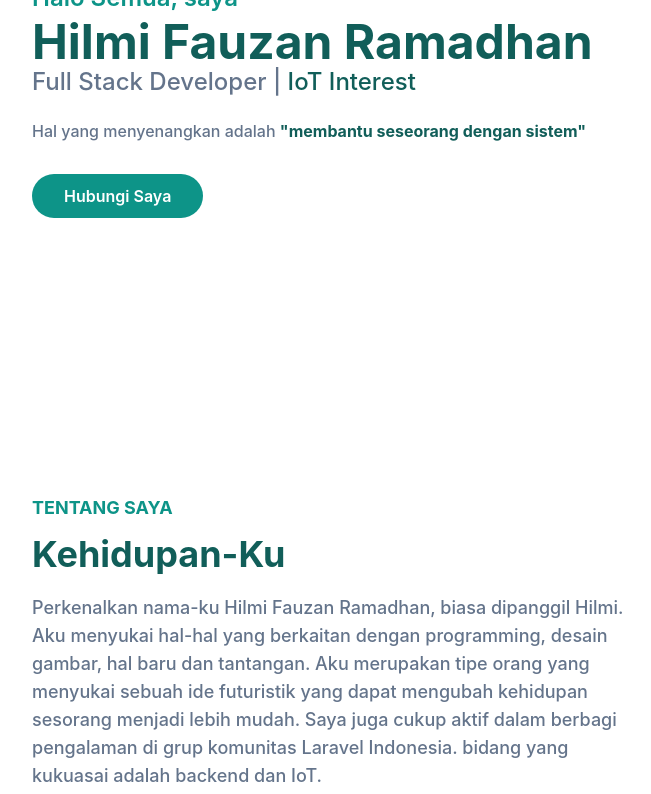
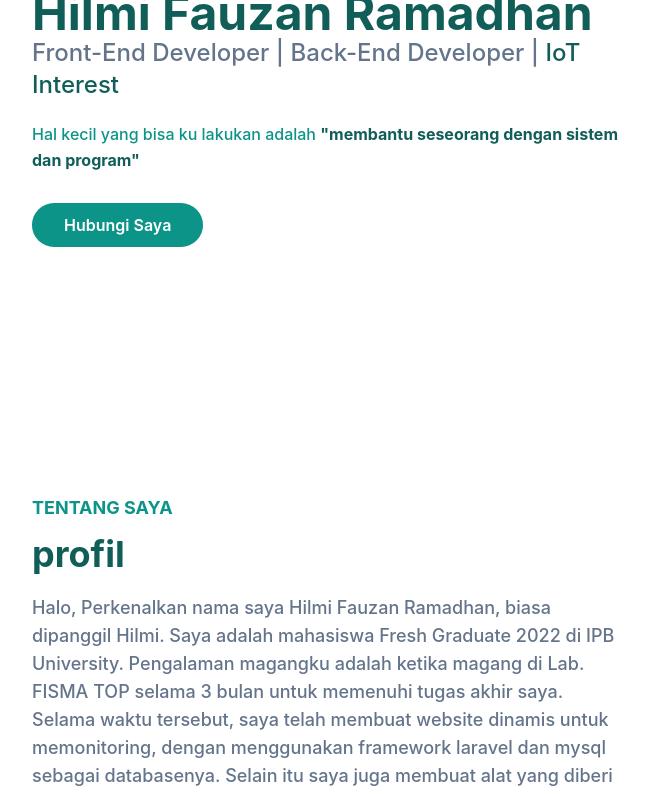
Before and after one commit to HilmiFauzan/portofolio_hilmi_fauzan, a website: page index.html in a window 1280 px wide. Shown: the part 280-1074 px from the top of the page, 0-651 px from the left. Drawn offline with Linux system fonts and the light colour scheme.

Commit message:
Update index.html
penjelasan terkait pengenalan dan profil

```diff
--- a/index.html
+++ b/index.html
@@ -76,10 +76,10 @@
 		<div class="container mt-2">
 			<div class="flex flex-wrap">
 				<div class="w-full self-center px-4 lg:w-1/2">
-					<h1 class="text-base font-semibold text-primary md:text-xl lg:text-2xl">Halo Semua, saya <span class="block font-bold text-dark text-4xl mt-1 lg:text-5xl dark:text-white">Hilmi Fauzan Ramadhan</span></h1>
-					<h2 class="font-medium text-secondary text-lg mb-5 lg:text-2xl dark:text-slate-300">Full Stack Developer |
+					<h1 class="text-base font-semibold text-primary md:text-xl lg:text-2xl">Halo semua, saya <span class="block font-bold text-dark text-4xl mt-1 lg:text-5xl dark:text-white">Hilmi Fauzan Ramadhan</span></h1>
+					<h2 class="font-medium text-secondary text-lg mb-5 lg:text-2xl dark:text-slate-300">Front-End Developer | Back-End Developer |
 						<span class="text-dark dark:text-white"> IoT Interest</span></h2>
-						<p class="font-medium text-secondary mb-10 leading-relaxed">Hal yang menyenangkan adalah <span class="text-dark font-bold dark:text-white">"membantu seseorang dengan sistem"</span></p>
+						<p class="font-medium text-primary mb-10 leading-relaxed">Hal kecil yang bisa ku lakukan adalah <span class="text-dark font-bold dark:text-white">"membantu seseorang dengan sistem dan program"</span></p>
 
 						<a href="http://hilmifauzan170@gmail.com" target="_blank" class="text-base font-semibold text-white bg-primary py-3 px-8 rounded-full hover:shadow-lg hover:bg-opacity-80 transition duration-300 ease-in-out">Hubungi Saya</a>
 					</div>
@@ -104,8 +104,12 @@
 			<div class="flex flex-wrap dark:text-white">
 				<div class="w-full px-4 mb-10 lg:w-1/2">
 					<h4 class="font-bold uppercase text-primary text-lg mb-3">Tentang Saya</h4>
-					<h2 class="font-bold text-dark text-3xl mb-5 max-w-md lg:text-4xl dark:text-white">Kehidupan-Ku</h2>
-					<p class="font-medium text-base text-secondary max-w-2xl lg:text-lg dark:text-slate-300">Perkenalkan nama-ku Hilmi Fauzan Ramadhan, biasa dipanggil Hilmi. Aku menyukai hal-hal yang berkaitan dengan programming, desain gambar, hal baru dan tantangan. Aku merupakan tipe orang yang menyukai sebuah ide futuristik yang dapat mengubah kehidupan sesorang menjadi lebih mudah. Saya juga cukup aktif dalam berbagi pengalaman di grup komunitas Laravel Indonesia. bidang yang kukuasai adalah backend dan IoT.</p>
+					<h2 class="font-bold text-dark text-3xl mb-5 max-w-md lg:text-4xl dark:text-white">profil</h2>
+					<p class="font-medium text-base text-secondary max-w-2xl lg:text-lg dark:text-slate-300">Halo, Perkenalkan nama saya Hilmi Fauzan Ramadhan, biasa dipanggil Hilmi. Saya adalah mahasiswa Fresh Graduate 2022 di IPB
+					University. Pengalaman magangku adalah ketika magang di Lab. FISMA TOP selama 3 bulan untuk memenuhi tugas akhir saya.
+					Selama waktu tersebut, saya telah membuat website dinamis untuk memonitoring, dengan menggunakan framework laravel dan
+					mysql sebagai databasenya. Selain itu saya juga membuat alat yang diberi nama Hemo-Check untuk mengukur kadar hemoglobin
+					seseorang.</p>
 				</div>
 				<div class="w-full px-4 lg:w-1/2">
 					<h3 class="font-semibold text-dark text-2xl mb-4 lg:text-3xl lg:pt-10 dark:text-white">Sosial Media</h3>
```
